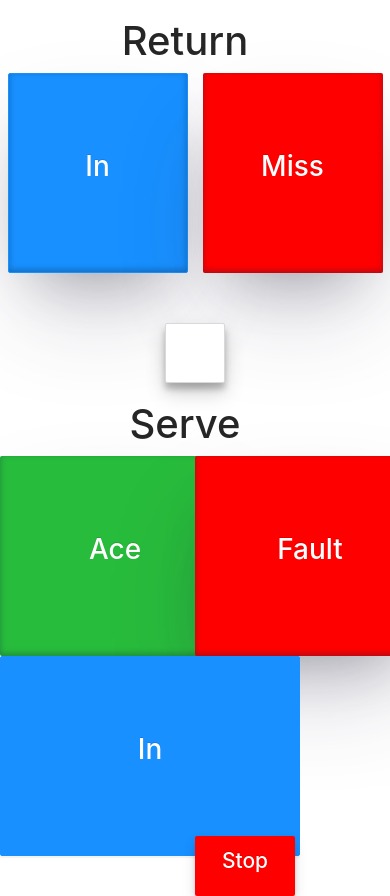
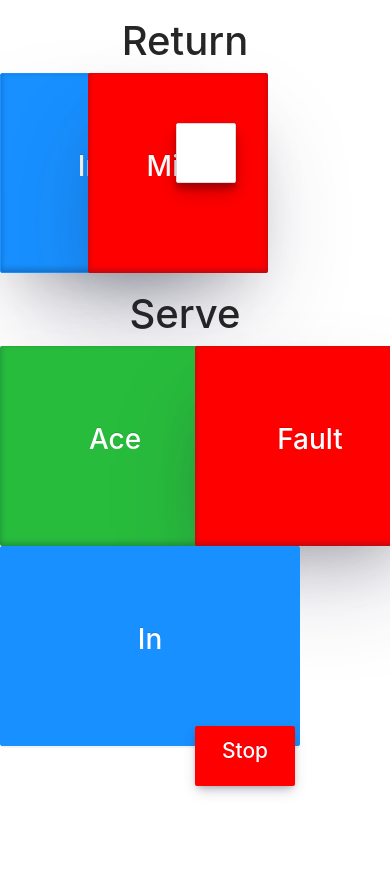
Before and after one commit to morganmarienelson/bounce, a Next.js app: page / in a window 390 px wide. Shown: the top 896 px of the page. After the commit the page ends 844 px from the top, so only its background shows below. Built offline with nearby package versions, Linux system fonts and the light colour scheme; some icons are missing.

Commit message:
end of day changes still working on responsive design

```diff
--- a/pages/components/panel.module.css
+++ b/pages/components/panel.module.css
@@ -25,15 +25,15 @@
 }
 
 .panelRow {
-  width: 100%;
-  display: flex;
-  justify-content: space-around;
+  display: grid;
+  grid-template-columns: repeat(5, minmax(0, 1fr));
+  column-gap: 50px;
 }
 
 .serveGrid {
   width: 100%;
   display: grid;
-  grid-template-columns: repeat(3, minmax(0, 1fr));
+  grid-template-columns: repeat(4, minmax(0, 1fr));
 }
 
 .undo {
--- a/pages/components/servingPanel.tsx
+++ b/pages/components/servingPanel.tsx
@@ -109,6 +109,7 @@
               boxShadow:
                 "rgba(50, 50, 93, 0.25) 0px 6px 12px -2px, rgba(0, 0, 0, 0.3) 0px 3px 7px -3px",
             }}
+            //TODO: add this back in
             //onClick={confirmStop}
           >
             <h2 style={{ color: "white" }}>Stop</h2>
```
